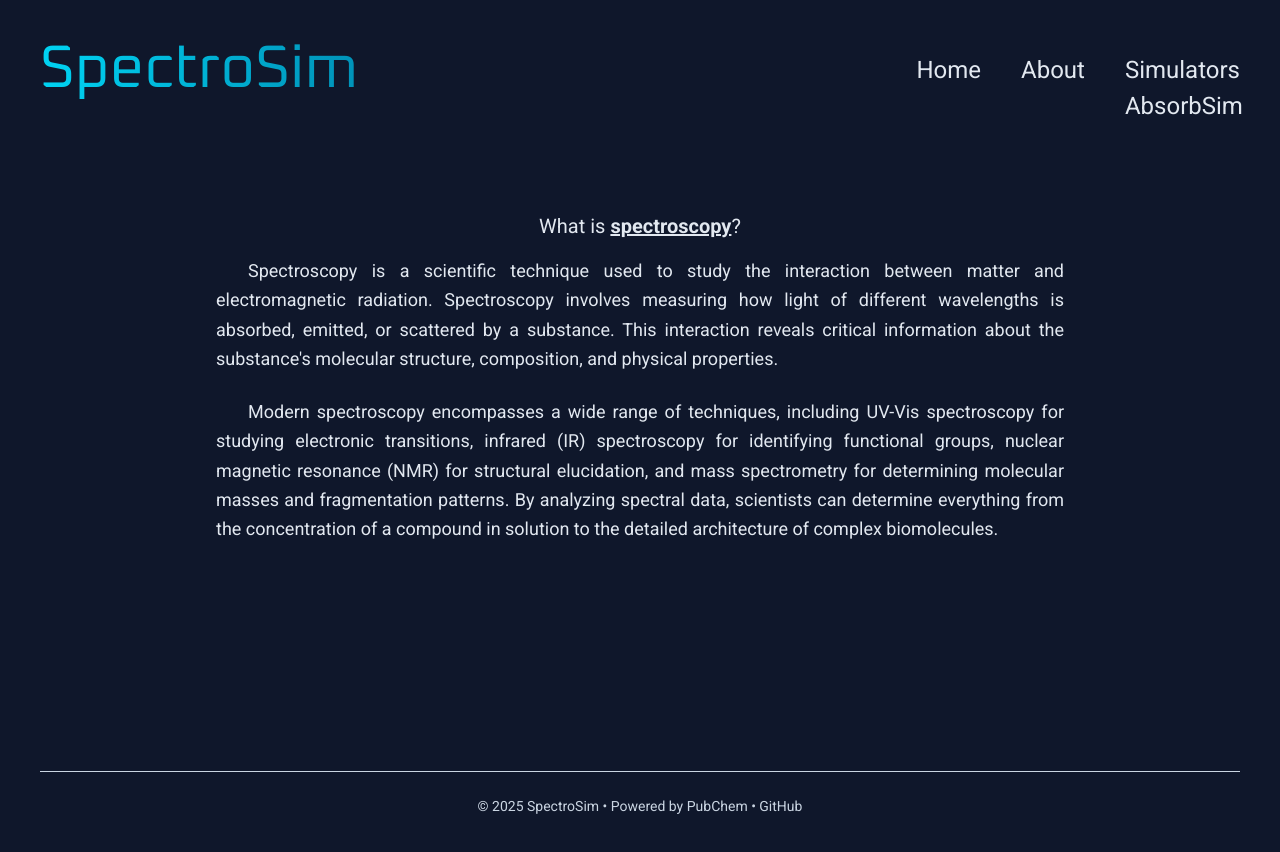
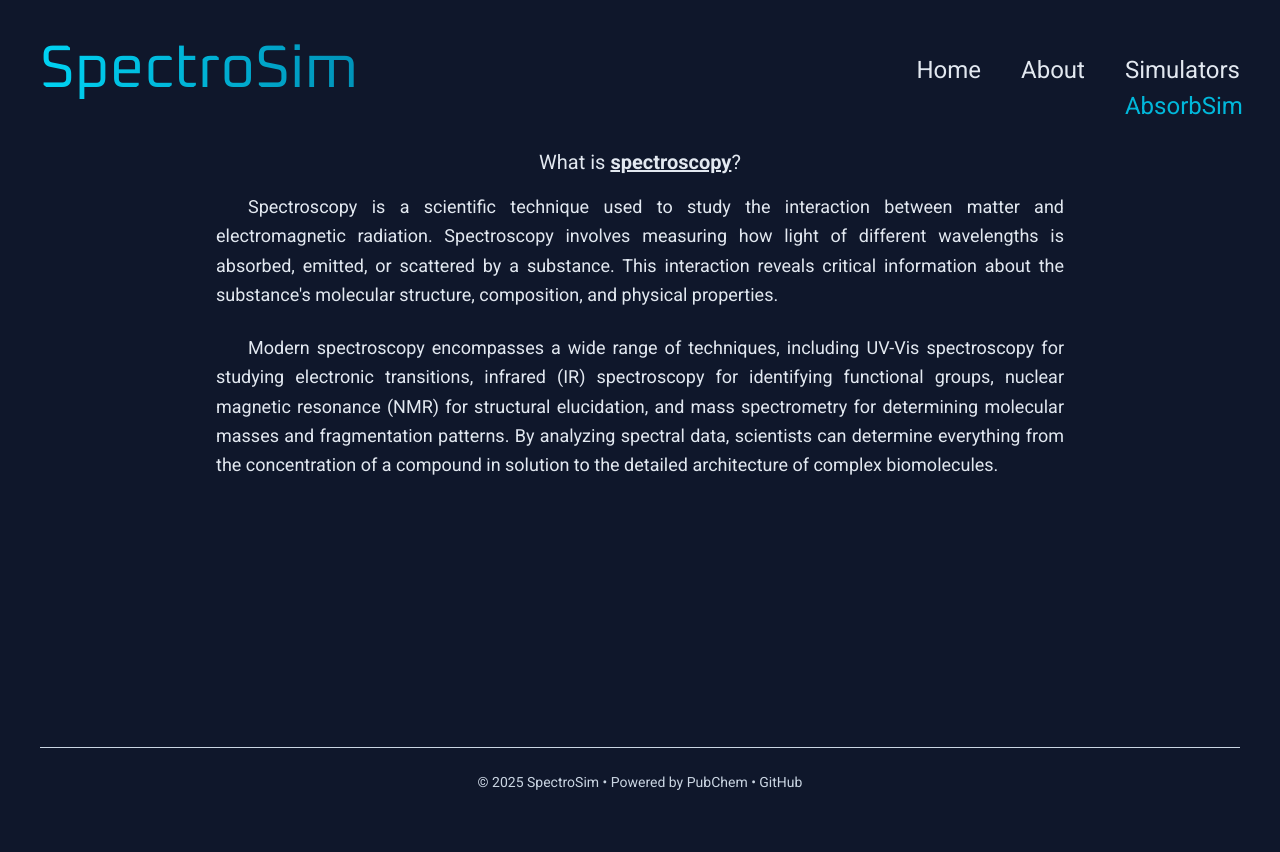
Before and after one commit to michaelddeming/spectro-sim, a React (Vite) app in the folder frontend/: page /about in a window 1280 px wide. Both pictures are taken after a click on the button "Simulators". Shown: the top 852 px of the page. Built offline with nearby package versions, Linux system fonts and the light colour scheme.

Commit message:
Fix mobile response.

```diff
--- a/frontend/src/comps/features/Footer.jsx
+++ b/frontend/src/comps/features/Footer.jsx
@@ -3,7 +3,7 @@ import { Link } from "react-router-dom";
 export default function Footer(){
 
     return(
-        <footer className="text-sm text-slate-300 text-center py-6 border-t">
+        <footer className="text-sm text-slate-300 text-center py-6 border-t mb-6">
             <p>© 2025 <Link className="hover:underline hover:text-cyan-300" to="/" target="_blank">SpectroSim</Link> • Powered by <Link className="hover:underline hover:text-cyan-300" to="https://pubchem.ncbi.nlm.nih.gov" target="_blank">PubChem</Link> • <Link className="hover:underline hover:text-cyan-300" to="https://github.com/michaelddeming/spectro-sim" target="_blank">GitHub</Link></p>
 
 
--- a/frontend/src/comps/features/Nav.jsx
+++ b/frontend/src/comps/features/Nav.jsx
@@ -37,7 +37,7 @@ function Nav() {
 
             {showSimMenu && (
               <div className="absolute top-full mt-1 flex flex-col lg:text-wrap">
-                <Link to="/absorbsim" className="lg:hover:text-cyan-500">AbsorbSim</Link>
+                <Link to="/absorbsim" className="lg:hover:text-cyan-500 sm:text-cyan-500">AbsorbSim</Link>
               </div>
             )}
           </div>
--- a/frontend/src/comps/pages/About.jsx
+++ b/frontend/src/comps/pages/About.jsx
@@ -9,7 +9,7 @@ export default function About(){
                 <Nav></Nav>
 
                 {/* ABOUT PAGE CONTENT */}
-                <main className="flex-grow flex flex-col items-center pt-24">
+                <main className="flex-grow flex flex-col items-center pt-8">
 
                     {/* ABOUT PAGE TITLE */}
                     <div className="p-4">
@@ -17,7 +17,7 @@ export default function About(){
                     </div>
 
                     {/* ABOUT PAGE DESC */}
-                    <div className="px-6 max-w-4xl mx-auto text-justify space-y-6">
+                    <div className="px-6 max-w-4xl text-justify space-y-6">
                         <p className="indent-8 text-lg leading-relaxed">Spectroscopy is a scientific technique used to study the interaction between matter and electromagnetic radiation. Spectroscopy involves measuring how light of different wavelengths is absorbed, emitted, or scattered by a substance. This interaction reveals critical information about the substance's molecular structure, composition, and physical properties.</p>
 
                         <p className="indent-8 text-lg leading-relaxed">Modern spectroscopy encompasses a wide range of techniques, including UV-Vis spectroscopy for studying electronic transitions, infrared (IR) spectroscopy for identifying functional groups, nuclear magnetic resonance (NMR) for structural elucidation, and mass spectrometry for determining molecular masses and fragmentation patterns. By analyzing spectral data, scientists can determine everything from the concentration of a compound in solution to the detailed architecture of complex biomolecules.</p>
--- a/frontend/src/comps/pages/Home.jsx
+++ b/frontend/src/comps/pages/Home.jsx
@@ -11,7 +11,7 @@ function Home() {
 
         <Nav></Nav>
 
-        <main className="flex-grow flex flex-col items-center pt-24">
+        <main className="flex-grow flex flex-col items-center pt-8">
 
              {/* PAGE TITLE */}
             <div className="p-4">
```
